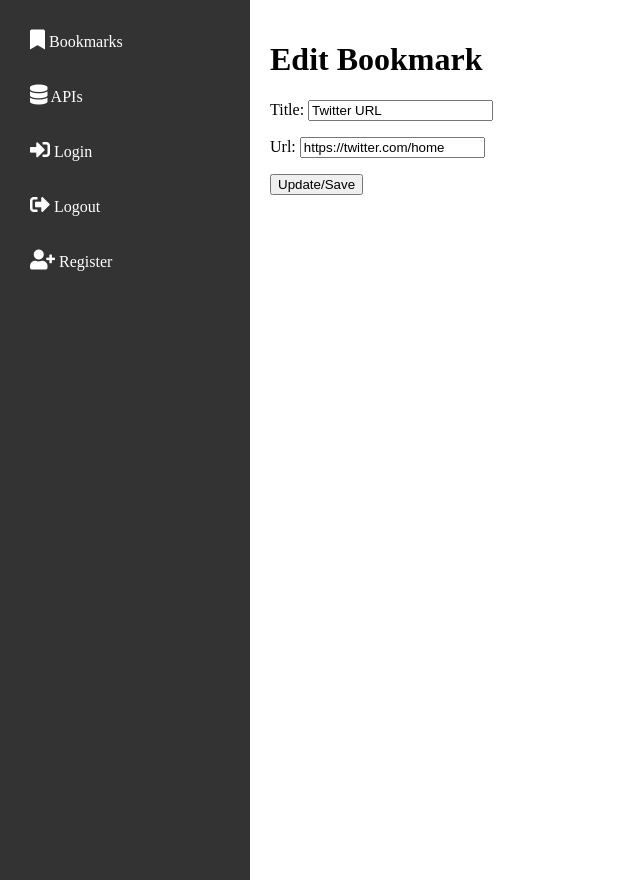
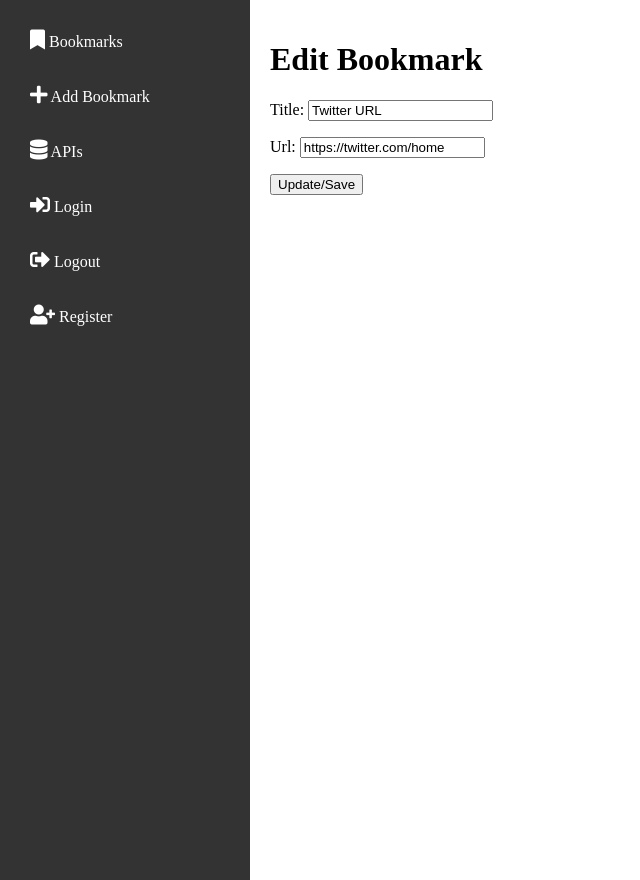
Before and after one commit to Halawany/bookmarks, a Django app: page /edit-bookmark/4 in a window 1280 px wide. Shown: the whole page, without its empty margins (0-640 px from the left). Run offline with Django 4.2, Linux system fonts and the light colour scheme; data comes from the database, SQL or seed files in the repository; both versions use the stored data as it was after the commit.

Commit message:
New feature Add bookmark

```diff
--- a/bookmark/urls.py
+++ b/bookmark/urls.py
@@ -2,10 +2,11 @@ from django.urls import path
 from django.conf import settings
 from django.conf.urls.static import static
 
-from .views import HomeView, BookmarkUpdateView, DeleteBookmark
+from .views import HomeView, BookmarkUpdateView, DeleteBookmark, NewBookmark
 
 urlpatterns = [
     path('', HomeView.as_view(), name='bookmarks'),
     path('edit-bookmark/<int:pk>', BookmarkUpdateView.as_view(), name='edit_bookmark'),
     path('delete/<int:pk>', DeleteBookmark.as_view(), name='delete_bookmark'),
+    path('new-bookmark', NewBookmark.as_view(), name='new_bookmark'),
 ] + static(settings.STATIC_URL, document_root=settings.STATIC_ROOT)
--- a/bookmark/views.py
+++ b/bookmark/views.py
@@ -1,4 +1,4 @@
-from django.views.generic import ListView, UpdateView, DeleteView
+from django.views.generic import ListView, UpdateView, DeleteView, CreateView
 from django.urls import reverse_lazy
 
 from .models import Bookmark
@@ -8,6 +8,17 @@ class HomeView(ListView):
     model = Bookmark
     template_name = "bookmark/home.html"
     context_object_name = 'bookmarks'
+
+class NewBookmark(CreateView):
+
+    model = Bookmark
+    template_name = "bookmark/new.html"
+    fields = ['title', 'url']
+    success_url = reverse_lazy('bookmarks')
+
+    def form_valid(self, form):
+        form.instance.author = self.request.user
+        return super().form_valid(form)
 
 class BookmarkUpdateView(UpdateView):
 
--- a/templates/base.html
+++ b/templates/base.html
@@ -18,6 +18,13 @@
                     Bookmarks
                 </a>
             </li>
+            <li>
+                <a href="{% url 'new_bookmark' %}" class="sidebar-link">
+                    <i class="fas fa-plus"></i>
+                    Add Bookmark
+                </a>
+            </li>
+
             <li>
                 <a href="#apis" class="sidebar-link">
                     <i class="fas fa-database"></i>
```
Also changed, not shown: templates/bookmark/new.html (added, +13 -0 lines), db.sqlite3.
